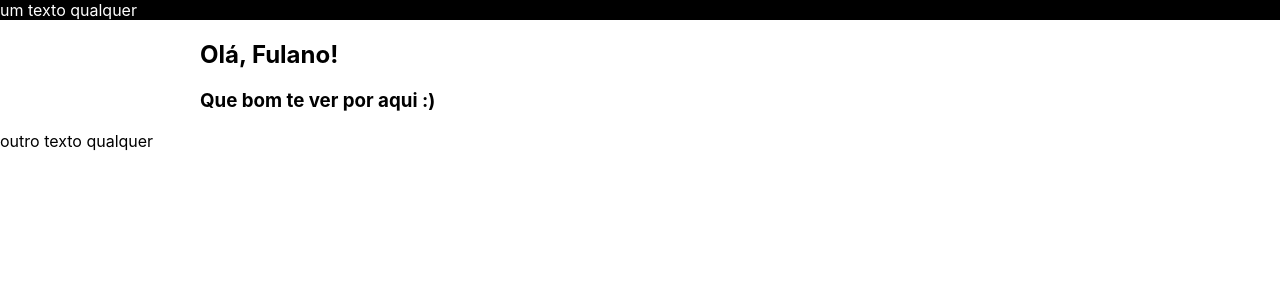
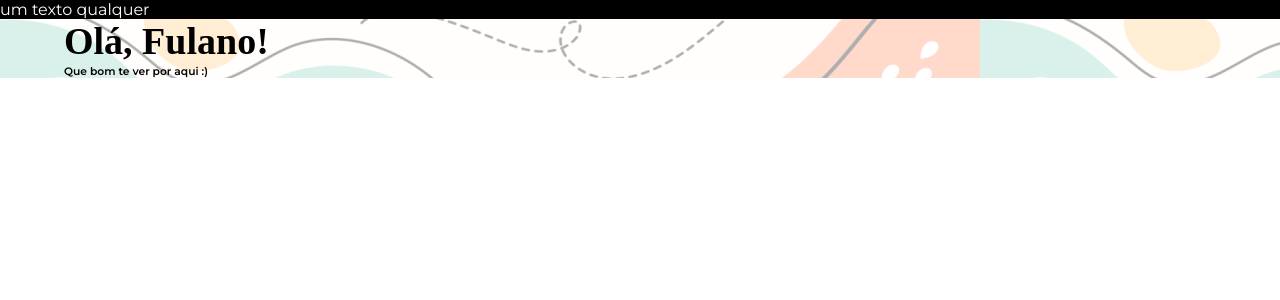
Before and after one commit to FCamara-Squad13/Mobile, a React (Create React App) app: page / in a window 1280 px wide. Shown: the top 300 px of the page. Built offline with nearby package versions, Linux system fonts and the light colour scheme.

Commit message:
Finalizing the hero component

```diff
--- a/public/index.html
+++ b/public/index.html
@@ -9,6 +9,8 @@
       name="description"
       content="Web site created using create-react-app"
     />
+    <link rel="preconnect" href="https://fonts.gstatic.com">
+<link href="https://fonts.googleapis.com/css2?family=Montserrat:wght@300;400;600&display=swap" rel="stylesheet">
     <link rel="apple-touch-icon" href="%PUBLIC_URL%/logo192.png" />
     <!--
       manifest.json provides metadata used when your web app is installed on a
--- a/src/App.tsx
+++ b/src/App.tsx
@@ -2,7 +2,7 @@ import React from "react";
 import "./App.css";
 
 import Home from "./pages/Home";
-import Card from "./components/Card";
+// import Card from "./components/Card";
 import Hero from "./components/Hero";
 
 const App: React.FC = () => {
@@ -10,7 +10,6 @@ const App: React.FC = () => {
     <>
       <Home />
       <Hero />
-      <Card />
     </>
   );
 };
--- a/src/components/Hero/index.tsx
+++ b/src/components/Hero/index.tsx
@@ -4,8 +4,10 @@ import "./style.css";
 const Hero: React.FC = () => {
   return (
     <div className="hero">
-      <h2 className="title">Olá, Fulano!</h2>
-      <h3 className="subtitle">Que bom te ver por aqui :)</h3>
+      <div className="container">
+        <h4 className="title">Olá, Fulano!</h4>
+        <h6 className="subtitle">Que bom te ver por aqui :)</h6>
+      </div>
     </div>
   );
 };
--- a/src/components/Hero/style.css
+++ b/src/components/Hero/style.css
@@ -1,11 +1,20 @@
 .hero {
-  background-image: url();
+  background-image: url(../../assets/Rectangle_1.png);
+  background-repeat: cover;
+}
+
+.container {
+  width: 90%;
+  max-width: 1200px;
+  margin: 0 auto;
 }
 
 .title {
-  margin-left: 200px;
+  font-size: 38px;
+  font-family: semibold;
+  line-height: 45.6px;
 }
 
 .subtitle {
-  margin-left: 200px;
+  /* margin-left: 200px; */
 }
--- a/src/index.css
+++ b/src/index.css
@@ -1,13 +1,23 @@
+*,
+*::after,
+*::before {
+  margin: 0;
+  padding: 0;
+  box-sizing: border-box;
+  font-family: "Montserrat", sans-serif;
+}
+
 body {
   margin: 0;
-  font-family: -apple-system, BlinkMacSystemFont, 'Segoe UI', 'Roboto', 'Oxygen',
-    'Ubuntu', 'Cantarell', 'Fira Sans', 'Droid Sans', 'Helvetica Neue',
-    sans-serif;
+  /* font-family: -apple-system, BlinkMacSystemFont, "Segoe UI", "Roboto", "Oxygen",
+    "Ubuntu", "Cantarell", "Fira Sans", "Droid Sans", "Helvetica Neue",
+    sans-serif; */
+  font-family: "Montserrat", sans-serif;
   -webkit-font-smoothing: antialiased;
   -moz-osx-font-smoothing: grayscale;
 }
 
 code {
-  font-family: source-code-pro, Menlo, Monaco, Consolas, 'Courier New',
+  font-family: source-code-pro, Menlo, Monaco, Consolas, "Courier New",
     monospace;
 }
```
Also changed, not shown: src/assets/Rectangle_1.png (added).
